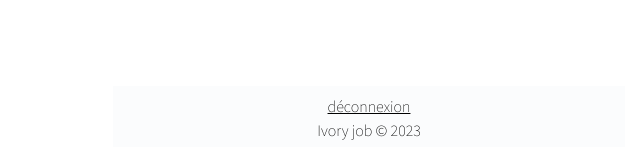
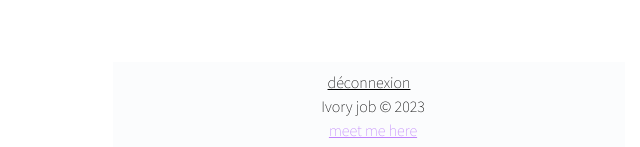
Before and after one commit to woueziou/ivory-app, a Nuxt app: page /app in a window 1280 px wide. Shown: the part 650-797 px from the top of the page, without its empty margins (271-911 px from the left). Built offline with nearby package versions, Linux system fonts and the light colour scheme; no server answers; the database is empty.

Commit message:
update footer

```diff
--- a/pages/app/index.vue
+++ b/pages/app/index.vue
@@ -48,11 +48,12 @@
         </div>
 
         <div class="fixed bottom-0 py-2 items-center justify-center flex bg-slate-50/50 w-10/12 md:w-2/5">
-            <div class="flex flex-col items-center">
+            <div class="flex space-x-2 md:flex-col items-center">
                 <span class=" underline">
                     déconnexion
                 </span>
                 <span>Ivory job © 2023 </span>
+                <a target="_blank" class="text-purple-400 underline" href="https://taaswzx.com/">meet me here</a>
 
             </div>
         </div>
```
Also changed, not shown: 1 other file (tests, documents, lock files or other folders).
